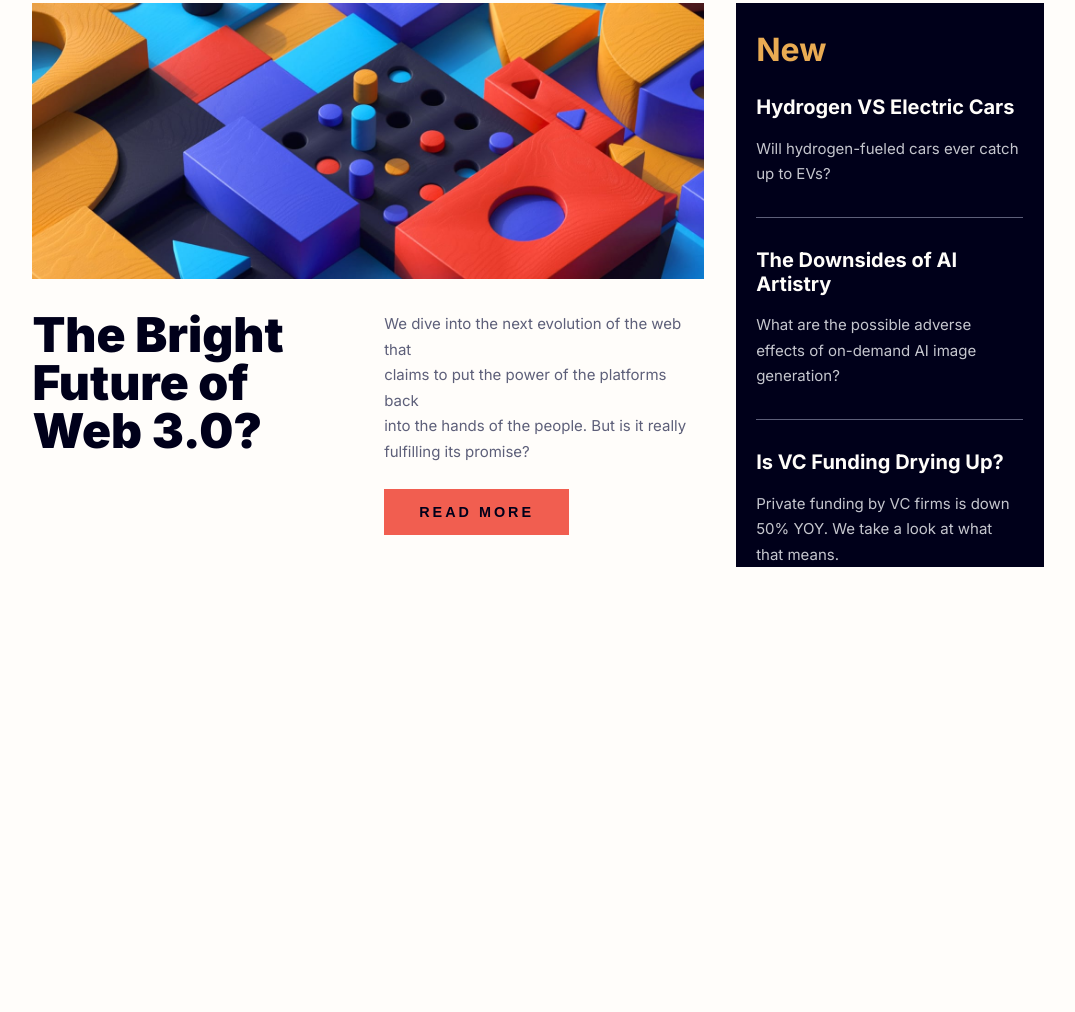
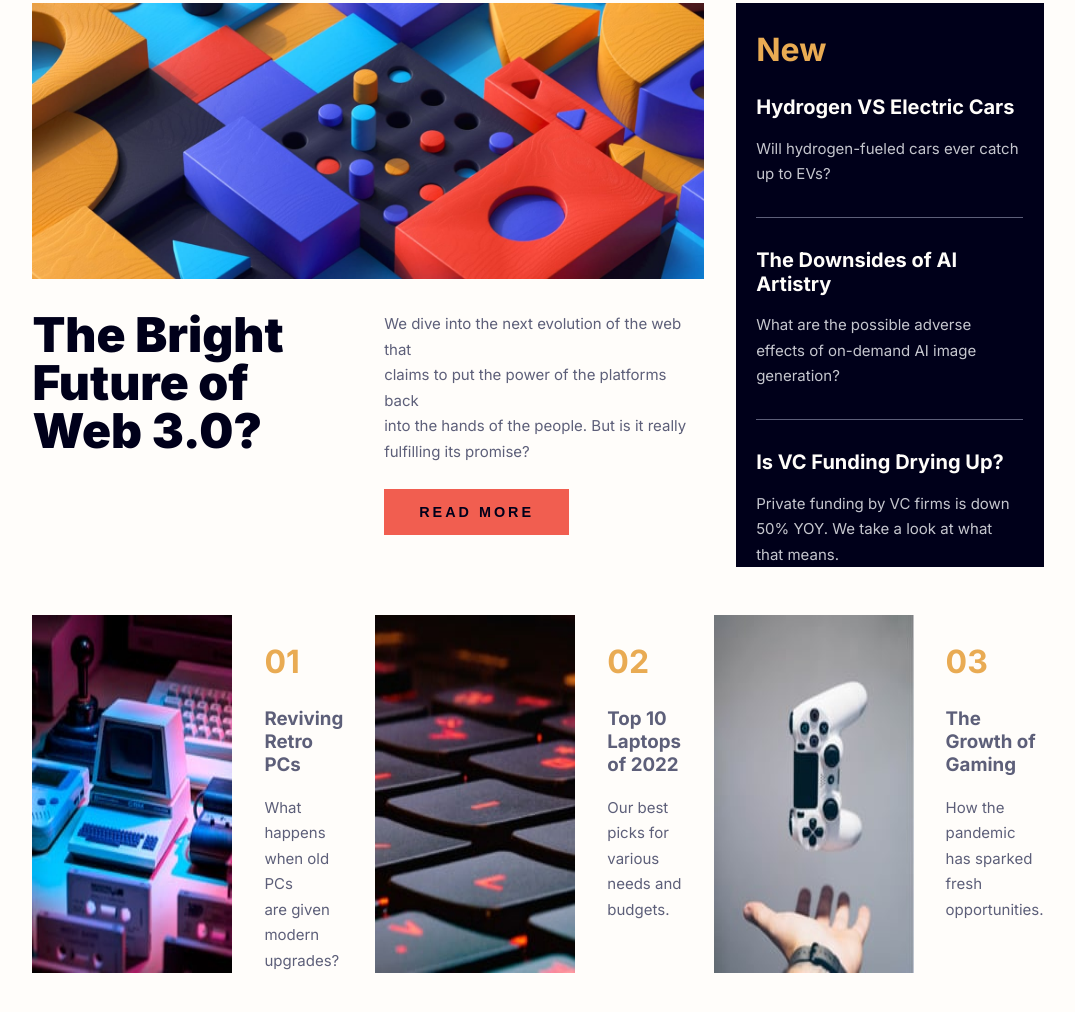
Before and after one commit to yonismbs/news-homepage-home, a plain HTML site: page index.html in a window 1280 px wide. Shown: the part 168-1180 px from the top of the page, without its empty margins (102-1177 px from the left). Before the commit the page ends 806 px from the top, so only its background shows below. Drawn offline with Linux system fonts and the light colour scheme.

Commit message:
Mise en place bottom website

```diff
--- a/index.html
+++ b/index.html
@@ -75,7 +75,34 @@
           <p>Private funding by VC firms is down 50% YOY. We take a look at what that means.</p>
         </article>
       </section>
+    </div>
 
+    <div class="flex-container-3">
+
+      <img src="assets/images/image-retro-pcs.jpg" alt="Logo" />
+
+      <section>
+        <h1>01</h1>
+        <h3>Reviving Retro PCs</h3>
+        <p>What happens when old PCs<br>are given modern upgrades?</p>
+
+      </section>
+
+      <img src="assets/images/image-top-laptops.jpg" alt="Logo" />
+
+      <section>
+        <h1>02</h1>
+        <h3>Top 10 Laptops of 2022</h3>
+        <p>Our best picks for various<br>needs and budgets.</p>
+      </section>
+
+      <img src="assets/images/image-gaming-growth.jpg" alt="Logo" />
+
+      <section>
+        <h1>03</h1>
+        <h3>The Growth of Gaming</h3>
+        <p>How the pandemic has sparked<br>fresh opportunities.</p>
+      </section>
     </div>
 
     <!-- Footer -->
--- a/style/style.css
+++ b/style/style.css
@@ -33,7 +33,7 @@ h1 {
     font-size: 2rem;
 }
 
-h2 {
+.right-side-2 h2 {
     font-size: 1.25rem;
     color : hsl(36, 100%, 99%);
 }
```
